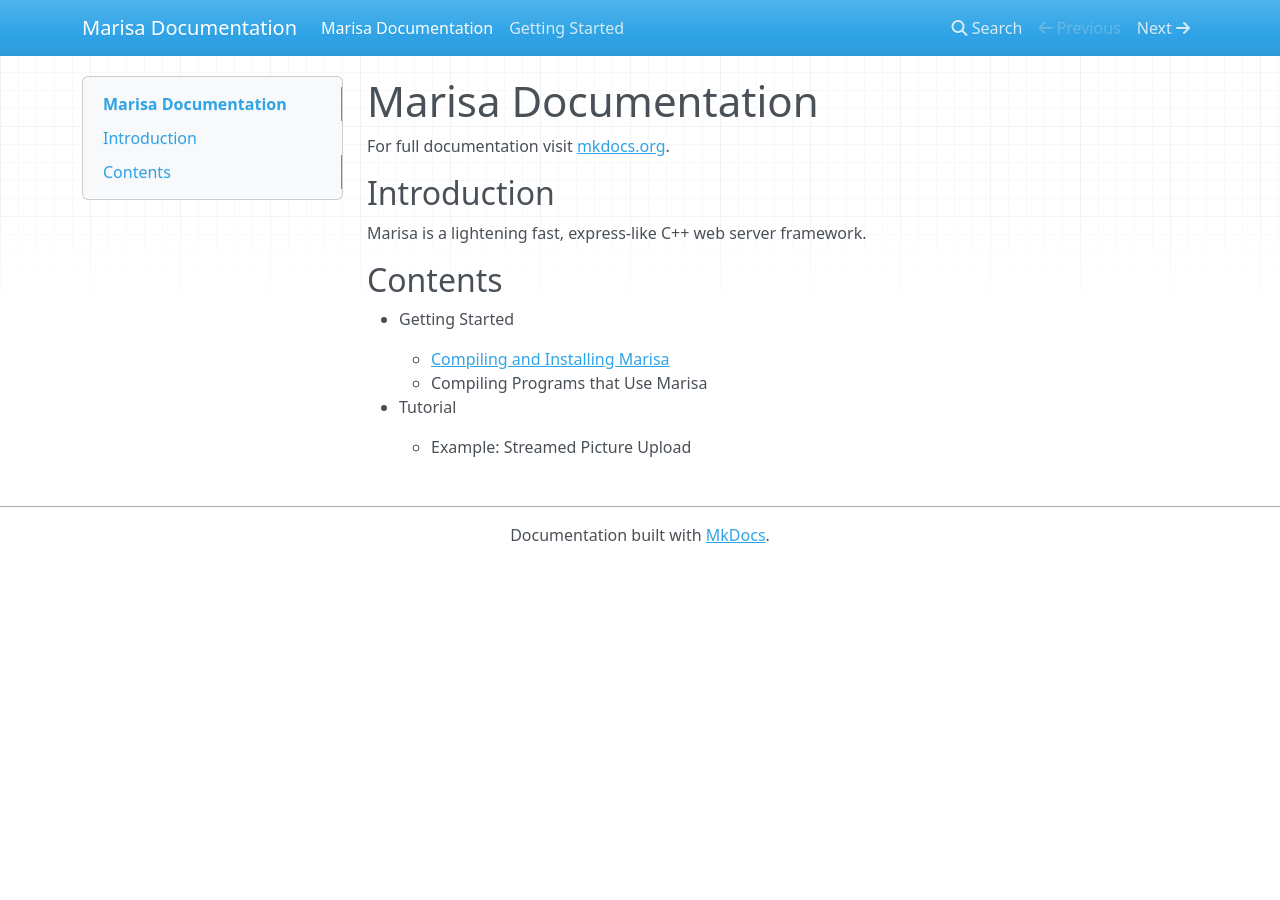
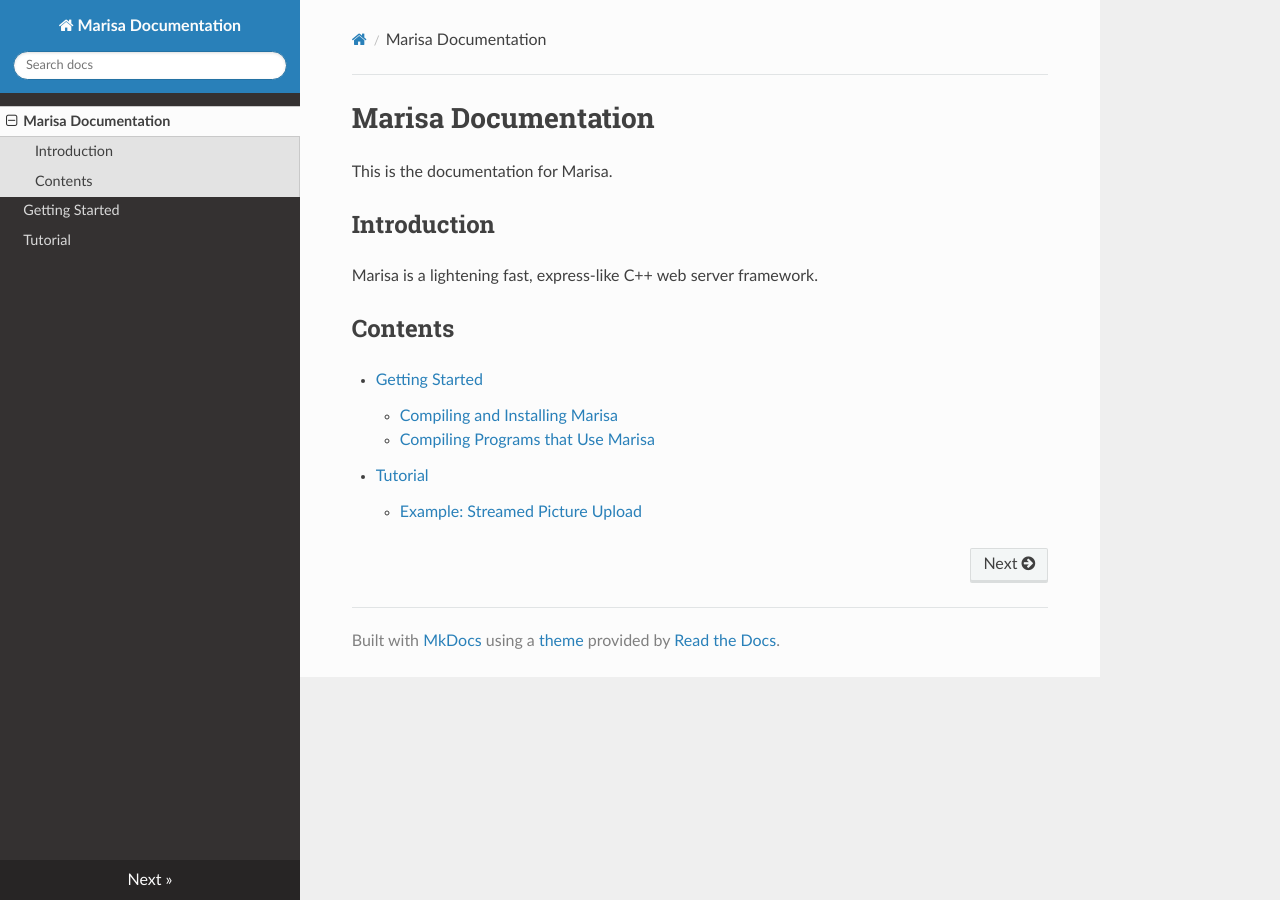
Before and after one commit to ReimuNotMoe/Marisa-Docs, an MkDocs documentation site: the page built from docs/index.md, in a window 1280 px wide. Built offline with MkDocs 1.6.1, drawn with Linux system fonts in a browser that asks for light colours; nearby versions of some CDN libraries.

Commit message:
EINPROGRESS

```diff
--- /dev/null
+++ b/docs/extra.css
@@ -0,0 +1,3 @@
+.rst-content .section ul li p {
+    margin: 0 !important;
+}
--- a/docs/index.md
+++ b/docs/index.md
@@ -1,15 +1,15 @@
 # Marisa Documentation
 
-For full documentation visit [mkdocs.org](https://mkdocs.org).
+This is the documentation for Marisa.
 
 ## Introduction
 
 Marisa is a lightening fast, express-like C++ web server framework.
 
 ## Contents
-* Getting Started
-    * [Compiling and Installing Marisa](Getting Started/Compiling and Installing Marisa/)
-    * Compiling Programs that Use Marisa
+* [Getting Started](Getting Started/)
+    * [Compiling and Installing Marisa](Getting Started/#compiling-and-installing-marisa/)
+    * [Compiling Programs that Use Marisa](Getting Started/#compiling-and-installing-marisa)
 
-* Tutorial
-    * Example: Streamed Picture Upload
+* [Tutorial](Tutorial/)
+    * [Example: Streamed Picture Upload](Tutorial/#example-streamed-picture-upload)
--- a/mkdocs.yml
+++ b/mkdocs.yml
@@ -1 +1,11 @@
 site_name: Marisa Documentation
+
+theme:
+    name: readthedocs
+    highlightjs: true
+    hljs_languages:
+        - cpp
+        - bash
+
+
+extra_css: [extra.css]
```
Also changed, not shown: docs/Getting Started.md (+66 -2 lines), docs/Tutorial.md (added, +77 -0 lines).
